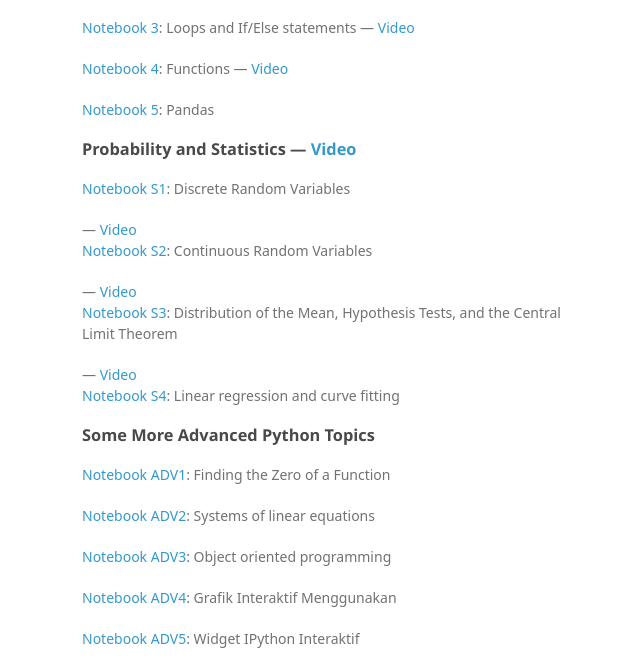
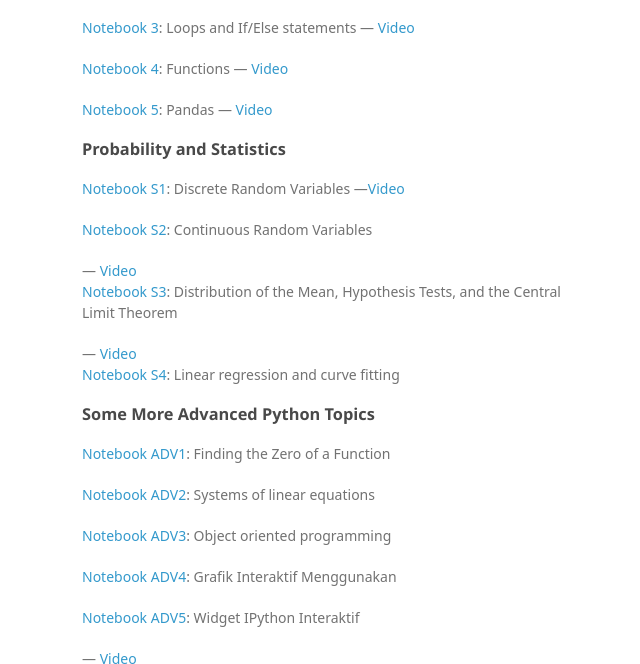
Before and after one commit to iczmind/ICZM, a plain HTML site: page index.html in a window 1280 px wide. Shown: the part 1182-1846 px from the top of the page, without its empty margins (488-1128 px from the left). Drawn offline with Linux system fonts and the light colour scheme; a web font is replaced by a local one.

Commit message:
Update index.html

```diff
--- a/index.html
+++ b/index.html
@@ -80,14 +80,14 @@
 
  <p><a href="http://nbviewer.jupyter.org/github/iczmind/basic5/blob/master/py_exploratory_comp_5-translated.ipynb">Notebook 5</a>:
  Pandas
+ &mdash;  <a href="http://youtu.be/HmJmH2fRLk4">Video</a>
 
  <h3>
- <a name="Probability-and-statistics" class="anchor" href="#Probability-and-statistics"><span class="octicon octicon-link"></span></a>Probability and Statistics &mdash;  <a href="http://youtu.be/HmJmH2fRLk4">Video</a></h3>
+ <a name="Probability-and-statistics" class="anchor" href="#Probability-and-statistics"><span class="octicon octicon-link"></span></a>Probability and Statistics </h3>
 
 
  <p><a href="http://nbviewer.jupyter.org/github/iczmind/statistik1/blob/master/py_exp_comp_s1-translated.ipynb">Notebook S1</a>:
- Discrete Random Variables</p>
- &mdash;  <a href="http://youtu.be/nW3_UWeSCrs">Video</a>
+ Discrete Random Variables &mdash;<a href="http://youtu.be/nW3_UWeSCrs">Video</a></p>
 
  <p><a href="http://nbviewer.jupyter.org/github/iczmind/statistik2/blob/master/py_exp_comp_s2-%28translated%29.ipynb">Notebook S2</a>:
  Continuous Random Variables</p>
```
